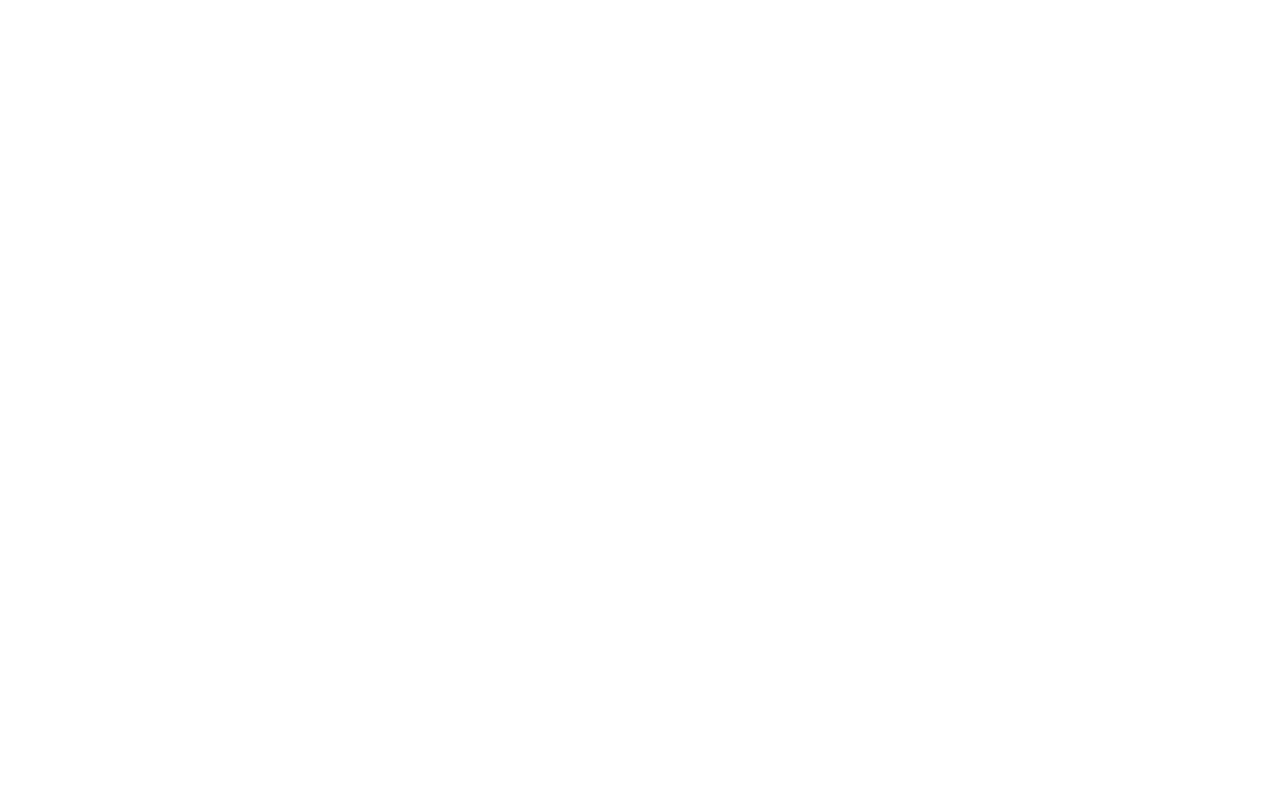
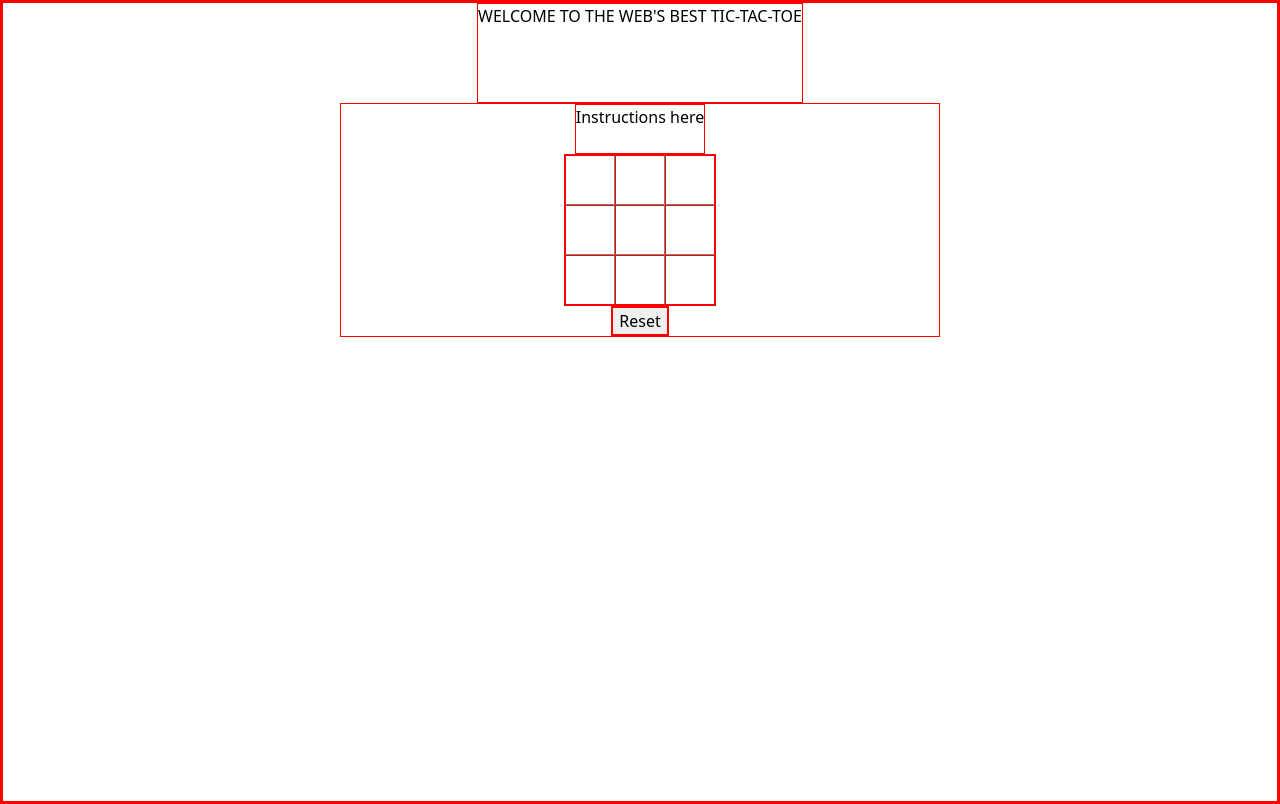
Before and after one commit to Benchmarkus/tictactoe, a plain HTML site: page index.html in a window 1280 px wide. Drawn offline with Linux system fonts and the light colour scheme.

Commit message:
DOM building

```diff
--- a/index.html
+++ b/index.html
@@ -9,6 +9,33 @@
     <title>Tic Tac Toe</title>
 </head>
 <body>
+    <div class="main">
+        <div class="header">
+            WELCOME TO THE WEB'S BEST TIC-TAC-TOE
+        </div>
 
+        <div class="game-area">
+            <div class="game-text-area">
+                Instructions here
+            </div>
+            <div class="game-board">
+                <div class="box" id="0"></div>
+                <div class="box" id="1"></div>
+                <div class="box last-col" id="2"></div>
+                <div class="box" id="3"></div>
+                <div class="box" id="4"></div>
+                <div class="box last-col" id="5"></div>
+                <div class="box last-row" id="6"></div>
+                <div class="box last-row" id="7"></div>
+                <div class="box last-col last-row" id="8"></div>
+            </div>
+
+            <div class="button-area">
+                <button type="button" id="button-reset">Reset</button>
+            </div>
+
+        </div>
+
+    </div>
 </body>
 </html>
--- a/main.js
+++ b/main.js
@@ -1,13 +1,37 @@
 const name1 = "A";
 const name2 = "B";
 
-const player1 = player(name1)
-const player2 = player(name2)
+const player1 = player(name1);
+const player2 = player(name2);
+
+const boardButtons = document.querySelector(".game-board");
+boardButtons.addEventListener("click", (e)=>{
+    if (!e.target.classList.contains("box")) {
+        console.log("missed box div");
+        return;
+    };
+    const id = e.target.id;
+    if (!game.isValidMove(id)){
+        console.log("not valid move, try again");
+        return;
+    };
+
+    console.log("chosen id:", e.target.id);
+
+    gameboard.board[id] = game.getMarker();
+    gameboard.printBoard();
+
+    const currentPlayerState = game.checkForWinner();
+    if (currentPlayerState){
+        console.log("Game over, winner", currentPlayerState.name);
+    };
+    game.toggleTurn();
+})
 // ----------------------
 
 
 const gameboard = (function () {
-    const board = ['','','','','','','','',''] //new Array(9);
+    const board = ['','','','','','','','',''];
     const printBoard = () => {
         console.log(board[0], board[1], board[2])
         console.log(board[3], board[4], board[5])
@@ -28,19 +52,13 @@ const game = (function () {
     };
 
     const toggleTurn = function () {
-        console.log("turn at beginning", turn);
-        console.log("marker at beginning", marker);
         if (turn === player1) {
-            console.log("here");
             turn = player2;
-            marker = "O"
+            marker = "O";
         } else {
-            console.log("in else");
             turn = player1;
-            marker = "X"
+            marker = "X";
         };
-        console.log("turn at end", turn);
-        console.log("marker at end", marker);
     };
 
     const getTurn = () => turn;
@@ -56,7 +74,7 @@ const game = (function () {
         const col3 = new Set ([gameboard.board[2], gameboard.board[5], gameboard.board[8]]);
 
         const diag1 = new Set ([gameboard.board[0], gameboard.board[4], gameboard.board[8]]);
-        const diag2 = new Set ([gameboard.board[2], gameboard.board[4], gameboard.board[7]]);
+        const diag2 = new Set ([gameboard.board[2], gameboard.board[4], gameboard.board[6]]);
 
         const possibilityArr = [row1, row2, row3, col1, col2, col3, diag1, diag2];
 
@@ -84,13 +102,13 @@ function player(name) {
 }
 
 
-gameboard.printBoard()
+// gameboard.printBoard()
 
-let id = 3;
-console.log(game.isValidMove(id));
-gameboard.board[id] = game.getMarker();
-gameboard.printBoard();
-console.log(game.checkForWinner());
-game.toggleTurn();
+// let id = 3;
+// console.log(game.isValidMove(id));
+// gameboard.board[id] = game.getMarker();
+// gameboard.printBoard();
+// console.log(game.checkForWinner());
+// game.toggleTurn();
 
-console.log("NEXT TURN--------------");
+// console.log("NEXT TURN--------------");
--- a/style.css
+++ b/style.css
@@ -0,0 +1,51 @@
+* {
+    border: 1px solid red;
+}
+
+html {
+    font-family: system-ui, -apple-system, BlinkMacSystemFont, 'Segoe UI', Roboto, Oxygen, Ubuntu, Cantarell, 'Open Sans', 'Helvetica Neue', sans-serif;
+}
+
+
+.main {
+    height: 100dvh;
+    width: 100%;
+    display: flex;
+    flex-direction: column;
+    align-items: center;
+}
+
+.header {
+    height: 100px;
+}
+
+.game-area {
+    display: flex;
+    flex-direction: column;
+    align-items: center;
+    width: 600px;
+}
+
+.game-text-area {
+    height: 50px;
+}
+
+.game-board {
+    display: grid;
+    grid-template-columns: repeat(3, 1fr);
+    grid-template-rows: repeat(3, 1fr);
+    width: min-content;
+}
+
+.box {
+    width: 50px;
+    height: 50px;
+}
+
+.box:not(.last-row) {
+    border-bottom: 1px solid gray;
+}
+
+.box:not(.last-col) {
+    border-right: 1px solid gray;
+}
```
